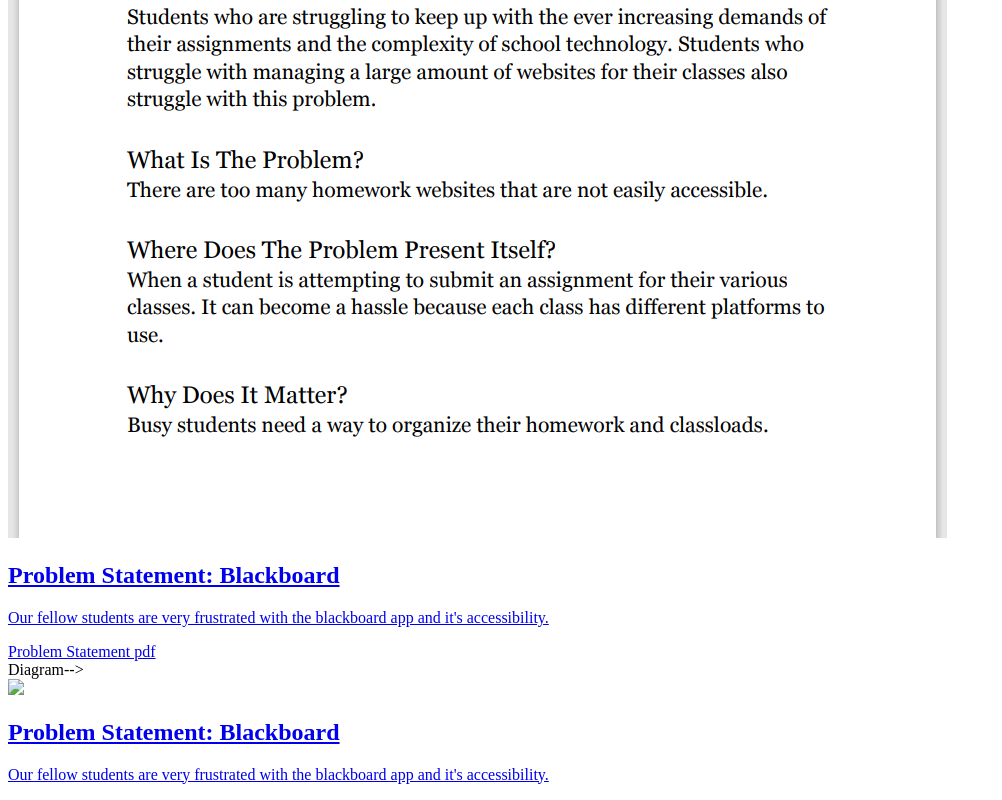
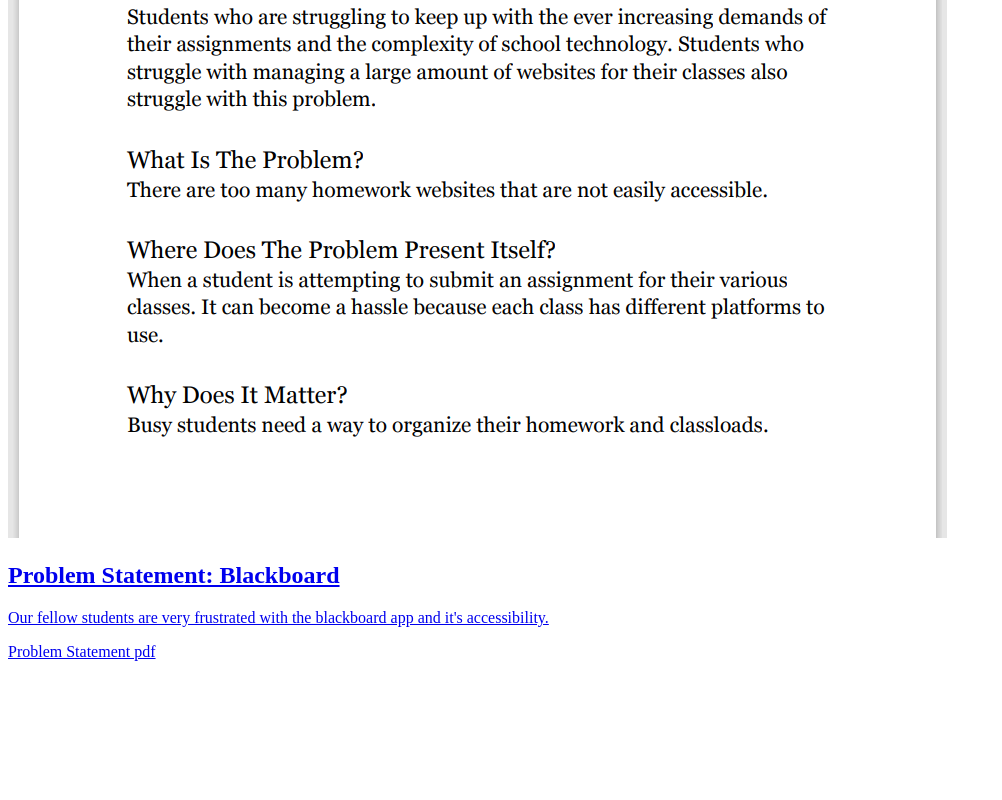
Before and after one commit to AkilP7/AkilP7.github.io, a plain HTML site: page index.html in a window 1280 px wide. Shown: the part 429-1229 px from the top of the page, without its empty margins (0-1002 px from the left). After the commit the page ends 1098 px from the top, so only its background shows below. Drawn offline with Linux system fonts and the light colour scheme.

Commit message:
Add files via upload

```diff
--- a/index.html
+++ b/index.html
@@ -5,7 +5,6 @@
         </head>
         <body>
             <h1>Akil Palmer's CSCE 190 Site</h1>
-            <!--Problem Statement Assignment-->
             <section class="assignment">
                 <a href="CSCE 190 Problem Statement.pdf"><img src="problemstatement.png">
                 <section class="ass-details">
@@ -16,16 +15,5 @@
                         <a href="CSCE 190 Problem Statement.pdf">Problem Statement pdf</a>
                 </section>
             </section>
-                <!--Affinity asignment--> Diagram-->
-            <section class="assignment">
-                <a href="Affinitydiagram.pdf"><img src="Images/Affinityboard.png">
-                <section class="ass-details">
-                        <h2> Problem Statement: Blackboard</h2>
-                        <p>
-                            Our fellow students are very frustrated with the blackboard app and it's accessibility.
-                        </p>
-                        <a href="files/Affinitydiagram.pdf"></a>
-                </section>
-            </section>
         </body>
  </html>
```
